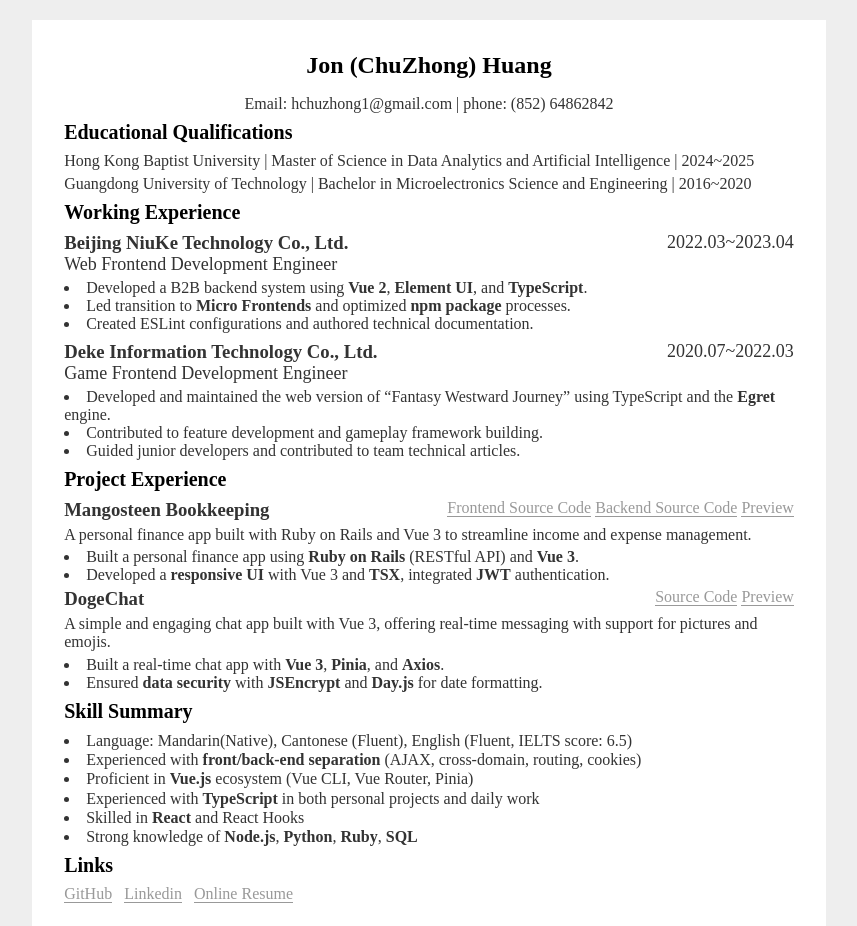
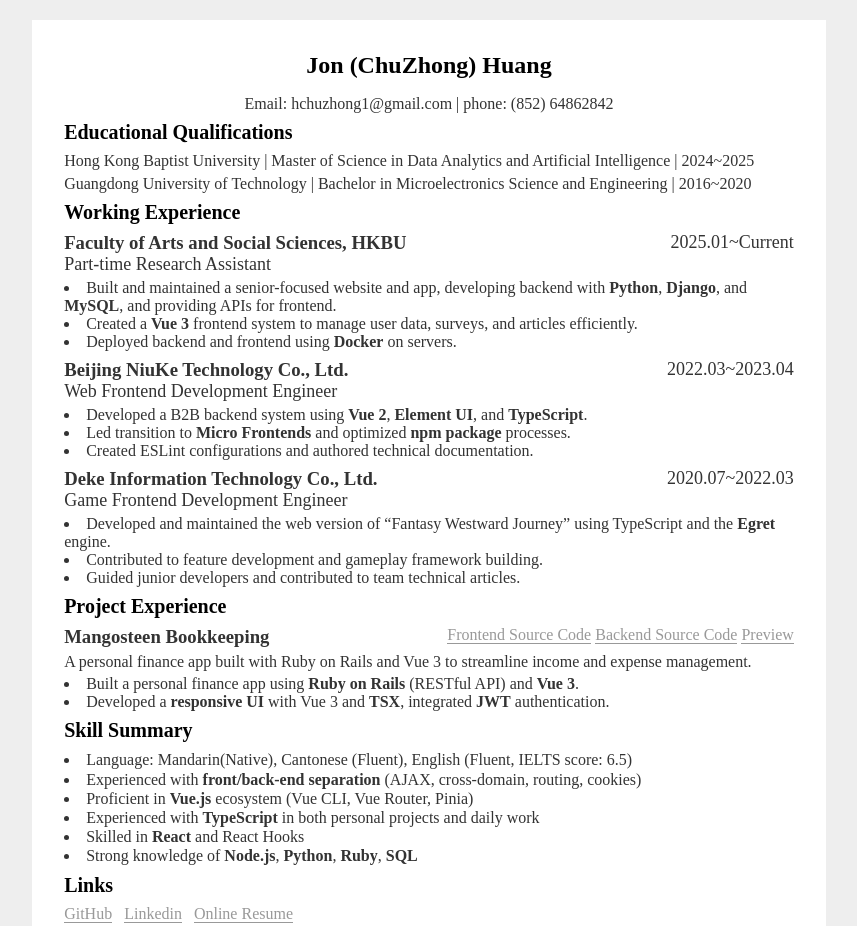
Before and after one commit to hchuzhong/cv, a website: page src/index.html in a window 1280 px wide. Shown: the top 926 px of the page, without its empty margins (211-1068 px from the left). Drawn offline with Linux system fonts and the light colour scheme.

Commit message:
add part-time research assistant experience

```diff
--- a/src/index.html
+++ b/src/index.html
@@ -303,6 +303,22 @@
       <h2>Working Experience</h2>
       <header>
         <div>
+          <h3>Faculty of Arts and Social Sciences, HKBU</h3>
+          <span>
+            <time>2025.01</time>~<time>Current</time>
+          </span>
+        </div>
+        <div>
+          <h4>Part-time Research Assistant</h4>
+        </div>
+      </header>
+      <ul>
+        <li>Built and maintained a senior-focused website and app, developing backend with <strong>Python</strong>, <strong>Django</strong>, and <strong>MySQL</strong>, and providing APIs for frontend.</li>
+        <li>Created a <strong>Vue 3</strong> frontend system to manage user data, surveys, and articles efficiently.</li>
+        <li>Deployed backend and frontend using <strong>Docker</strong> on servers.</li>
+      </ul>
+      <header>
+        <div>
           <h3>Beijing NiuKe Technology Co., Ltd.</h3>
           <span>
             <time>2022.03</time>~<time>2023.04</time>
@@ -353,20 +369,6 @@
             <li>Developed a <strong>responsive UI</strong> with Vue 3 and <strong>TSX</strong>, integrated <strong>JWT</strong> authentication.</li>
           </ul>
         </li>
-        <li>
-          <header>
-            <h3>DogeChat</h3>
-            <span>
-              <a href="https://github.com/hchuzhong/DogeChatVue">Source Code</a>
-              <a href="https://chat.caowqapi.eu.org/index.html#/?preview=true">Preview</a>
-            </span>
-          </header>
-          <p>A simple and engaging chat app built with Vue 3, offering real-time messaging with support for pictures and emojis.</p>
-          <ul>
-            <li>Built a real-time chat app with <strong>Vue 3</strong>, <strong>Pinia</strong>, and <strong>Axios</strong>.</li>
-            <li>Ensured <strong>data security</strong> with <strong>JSEncrypt</strong> and <strong>Day.js</strong> for date formatting.</li>
-          </ul>
-        </li>
       </ol>
     </section>
 
```
Also changed, not shown: dist/index.html, 7 other files.
